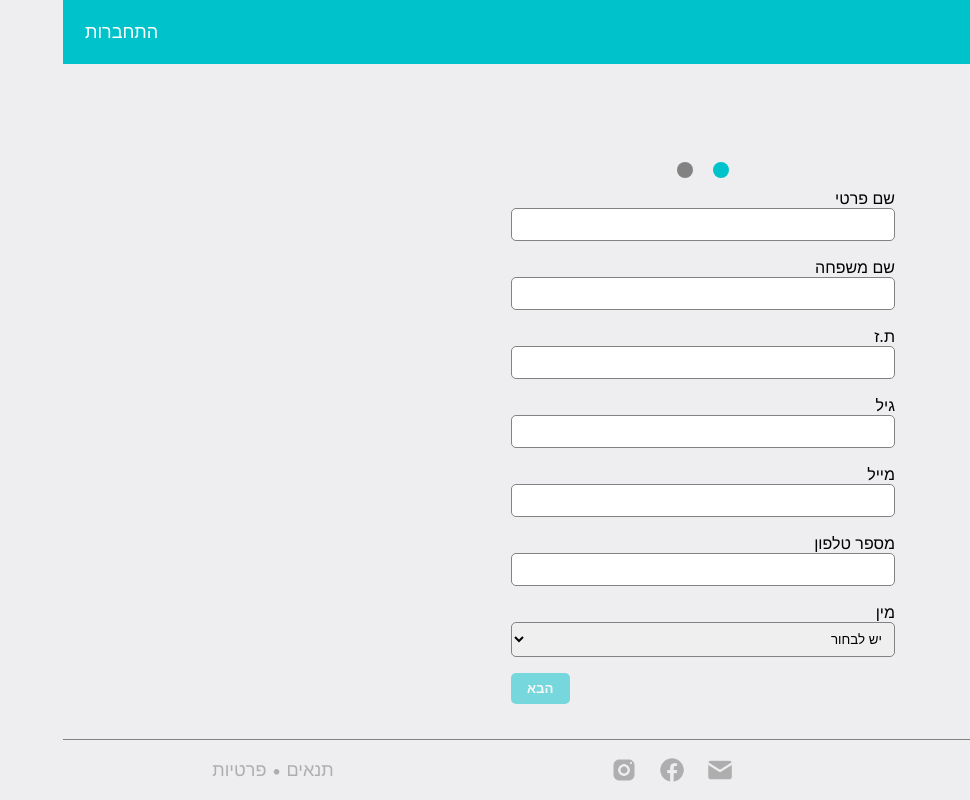
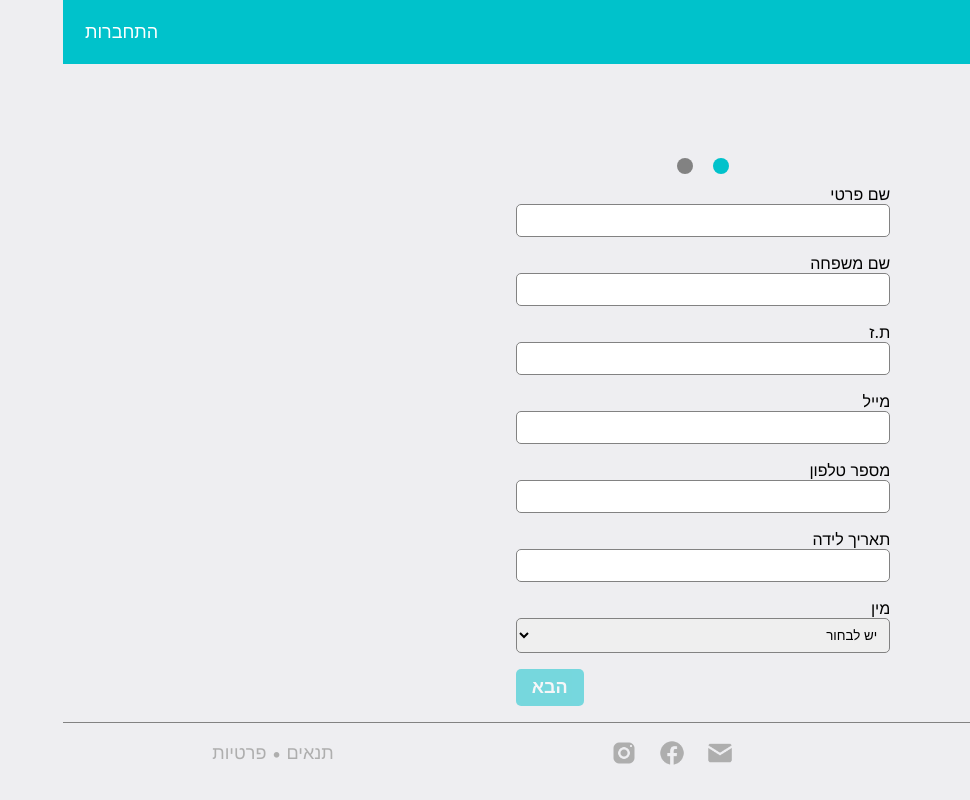
Before and after one commit to logikalcamp/coronababysitter, a React (Create React App) app in the folder client/: page /signup/1 in a window 1280 px wide. Shown: the whole page, without its empty margins (310-1280 px from the left). Built offline with nearby package versions, Linux system fonts and the light colour scheme.

Commit message:
signup ready

```diff
--- a/client/src/App.css
+++ b/client/src/App.css
@@ -12,7 +12,10 @@
     animation: App-logo-spin infinite 20s linear;
   }
 }
-
+#root{
+  display: flex;
+  flex-direction: column;
+}
 .App-header {
   background-color: #282c34;
   min-height: 100vh;
--- a/client/src/components/Footer.js
+++ b/client/src/components/Footer.js
@@ -26,13 +26,13 @@ export const Footer = () => {
 }
 
 const FooterCon = styled.div`
-    bottom:0;
-    display:flex;
-    justify-content:space-around;
+    /* bottom:0;
+    position:absolute;
     left:0;
-    position:absolute;
+    right:0; */
+    /* display:flex;
+    justify-content:space-around; */
     padding:1rem;
-    right:0;
     border-top:1px solid #828282;
     img{
         width:28px;
--- a/client/src/components/Landing.js
+++ b/client/src/components/Landing.js
@@ -43,7 +43,7 @@ const LandingCon = styled.div`
         margin:3rem auto;
     }
     button{
-        background:#8412A1;
+        background:#00C2CB;
         border:none;
         padding:1rem ;
         border-radius:5px;
@@ -52,6 +52,6 @@ const LandingCon = styled.div`
         cursor:pointer;
     }
     button:hover{
-        background:#a745bf;
+        background:#23898e;
     }
 `
--- a/client/src/components/Signup.js
+++ b/client/src/components/Signup.js
@@ -99,7 +99,9 @@ export const Signup = (props) => {
         proffesion:'',
         facebook:'',
         comment:'',
-        hobbies:[]
+        hobbies:[],
+        job:"",
+        role:''
     })
 
     useEffect(() => {
@@ -127,7 +129,7 @@ export const Signup = (props) => {
             <SignupCon>
                 <h2>להצטרפות</h2>
                 <h1>{type == "medical" ? "אני צוות רפואי":"אני מתנדב.ת"}</h1>
-                <Stepper amount={2} step={step}/>
+                {type!="medical" && <Stepper amount={2} step={step}/>}
                 <SignupForm>
                 {
                     step == 1 &&
@@ -135,15 +137,26 @@ export const Signup = (props) => {
                         <Text text={"שם פרטי"}  state={details} functio={setState} ke={'privateName'}/>
                         <Text text={"שם משפחה"}  state={details} functio={setState} ke={'lastName'}/>
                         <Text text={"ת.ז"} state={details} functio={setState} ke={"tz"} />
-                        <Text text={"גיל"} state={details} functio={setState} ke={"birthday"}/>
+
                         <Text text={"מייל"} state={details} functio={setState} ke={"email"}/>
                         <Text text={"מספר טלפון"} state={details} functio={setState} ke={"phone"}/>
-                        <SelectInput text={"מין"} opt={["יש לבחור","זכר","נקבה"]} state={details} functio={setState} ke={"gender"}/>
-                        {step != 2 && <Butt disabled={!step1} s={!step1} onClick={()=>setStep(step+1)}>הבא</Butt>}
+                        {type=="medical" ?
+                        <React.Fragment>
+                            <Text text={"תפקיד"} state={details} functio={setState} ke={"role"}/>
+                            <Text text={"מקום עבודה"} state={details} functio={setState} ke={"job"}/>
+                        </React.Fragment>
+                        :
+                        <React.Fragment>
+                            <Text text={"תאריך לידה"} state={details} functio={setState} ke={"birthday"}/>
+                            <SelectInput text={"מין"} opt={["יש לבחור","זכר","נקבה"]} state={details} functio={setState} ke={"gender"}/>
+                        </React.Fragment>
+                        }
+                        {step != 2 && type!="medical" &&<Butt disabled={!step1} s={!step1} onClick={()=>setStep(step+1)}>הבא</Butt>}
+                        {type=="medical" && <Butt onClick={()=>alert("סיימת בהצלחה")}>סיים</Butt>}
                     </section>
                 }
                 {
-                    step == 2 &&
+                    step == 2 && type != "medical" &&
                     <section>
                         <Text text={"מסלול לימודים"} state={details} functio={setState} ke={'profession'} />
                         <Text text={"מוסד לימודים"}  state={details} functio={setState} ke={'institue'}/>
@@ -174,15 +187,22 @@ export const Signup = (props) => {
 
 const SignupCon = styled.div`
     max-width:1366px;
-    margin:1rem auto ;
+    padding:1rem;
+    /* margin:auto ; */
     section{
-        height:31rem;
+        /* height:31rem; */
     }
     h2{
-        margin-bottom:0;
+        margin:0;
     }
     h1{
         margin:0;
+    }
+    button{
+        font-size:18px;
+    }
+    button:hover{
+        background:#23898e;
     }
 `
 
@@ -207,6 +227,9 @@ const SignupForm = styled.div`
     div{
         display:flex;
         flex-direction:column;
+    }
+    @media (max-width:450px) {
+        width:80%;
     }
 
 `
@@ -236,6 +259,9 @@ const Buttons = styled.div`
         font-weight:bold;
 
     }
+    @media (max-width:450px) {
+        width:80%;
+    }
 `
 const InCon = styled.div`
     margin:auto;
--- a/client/src/index.css
+++ b/client/src/index.css
@@ -1,3 +1,8 @@
+
+html, body, #root {
+  height: 100%;
+}
+
 body {
   margin: 0;
   font-family: -apple-system, BlinkMacSystemFont, 'Segoe UI', 'Roboto', 'Oxygen',
```
Also changed, not shown: 1 other file (tests, documents, lock files or other folders).
